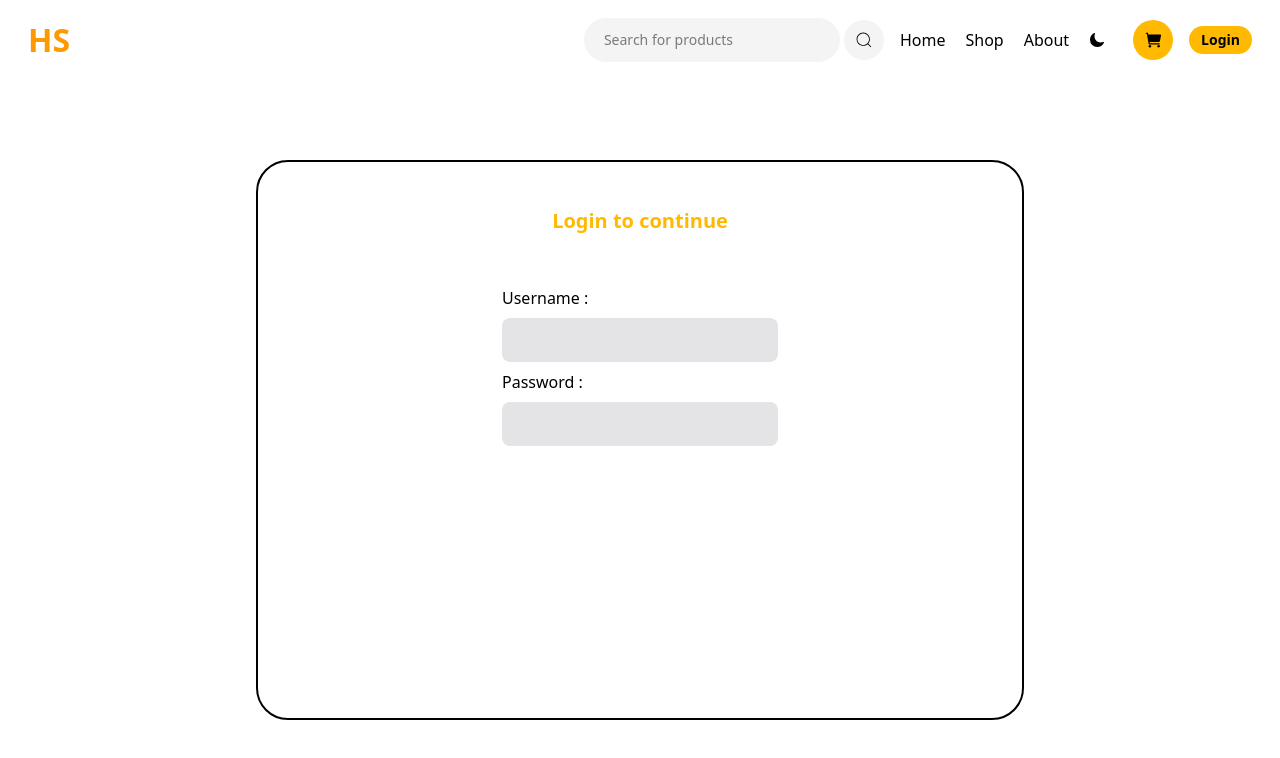
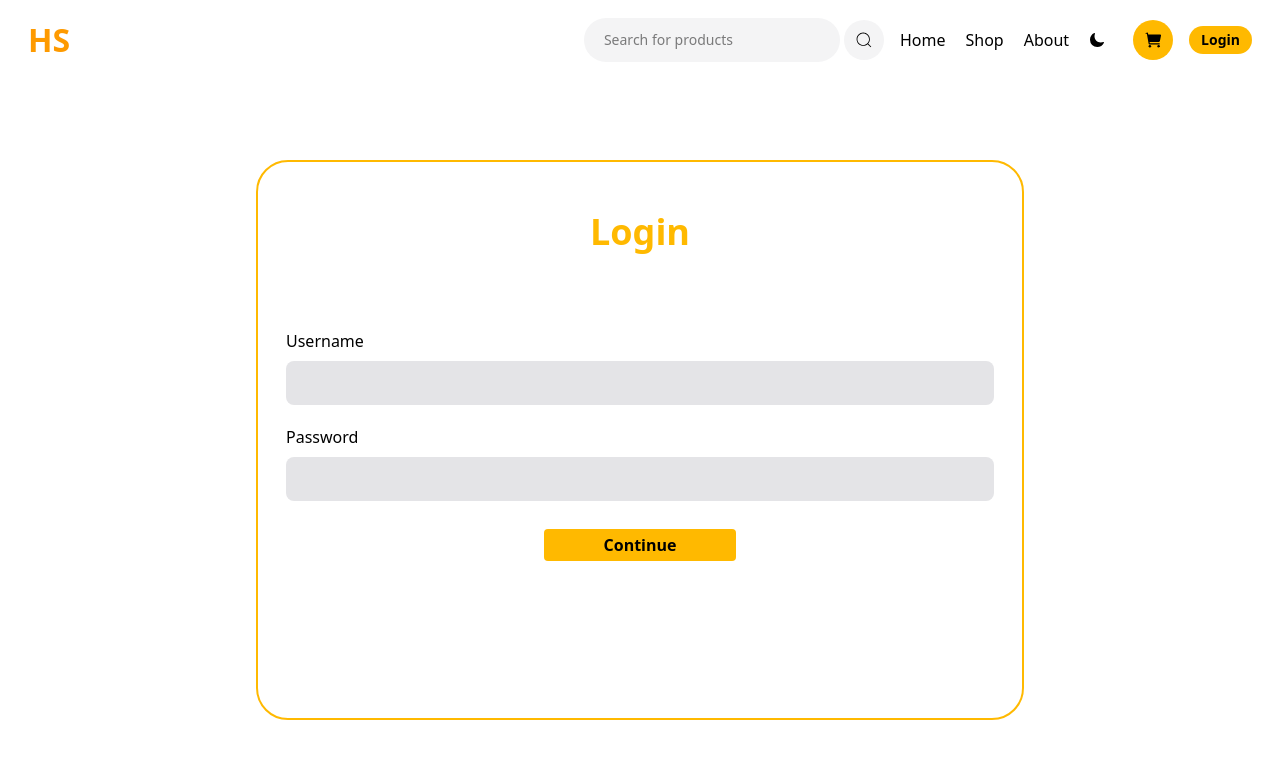
Before and after one commit to hrefabdullah/ecommerce-website, a React (Vite) app: page /login in a window 1280 px wide. Shown: the top 758 px of the page. Built offline with nearby package versions, Linux system fonts and the light colour scheme.

Commit message:
login pt2

```diff
--- a/src/components/LoginPage.jsx
+++ b/src/components/LoginPage.jsx
@@ -1,24 +1,35 @@
 import React from 'react'
 import Navbar from './Navbar'
 import Footer from './Footer'
+import { useSelector } from 'react-redux'
 
 
 const LoginPage = () => {
+
+  const mode = useSelector((state) => state.darkMode.value)
+
   return (
     <div>
-        <Navbar />
-        <div className='w-screen h-[90vh] flex justify-center items-center'>
-            <div className='h-[50vh] md:h-[70vh] w-[80vw] md:w-[60vw] border-2 rounded-4xl flex flex-col items-center justify-around p-5'>
-                <h1 className='font-semibold text-xl text-amber-400'>Login to continue</h1>
-                <form className='flex flex-col gap-2 h-3/4'>
-                    <label htmlFor="username">Username : </label>
-                    <input type="text" id='username' className='bg-zinc-200 rounded-lg p-2 text-lg w-[100%]' />
-                    <label htmlFor="pwd">Password : </label>
-                    <input type="password" id='pwd' className='bg-zinc-200 rounded-lg p-2 text-lg w-[100%]' />
-                </form>
-            </div>
+      <Navbar />
+      <div className={` ${mode ? 'bg-zinc-900 text-white' : 'bg-white text-black' } w-screen h-[90vh] flex justify-center items-center `}>
+        <div className='h-[50vh] md:h-[70vh] w-[80vw] md:w-[60vw] border-2 border-amber-400 rounded-4xl grid grid-rows-4'>
+          <div className='place-items-center self-center row-span-1'>
+            <h1 className='font-bold text-4xl text-amber-400'>Login</h1>
+          </div>
+          <form className='row-span-2 flex flex-col gap-2 w-full p-7'>
+            <label htmlFor="username">Username </label>
+            <input type="text" id='username' className='bg-zinc-200 rounded-lg p-2 mb-3 text-lg w-[100%]' />
+            <label htmlFor="pwd">Password</label>
+            <input type="password" id='pwd' className='bg-zinc-200 rounded-lg p-2 text-lg w-[100%]' />
+            <button className='bg-amber-400 mt-5 w-[15vw] h-max px-2 py-1 place-self-center-safe rounded-sm text-center text-black font-semibold'>Continue</button>
+          </form>
+          <div className='w-full flex justify-center h-full'>
+
+
+          </div>
         </div>
-        <Footer />
+      </div>
+      <Footer />
     </div>
   )
 }
```
